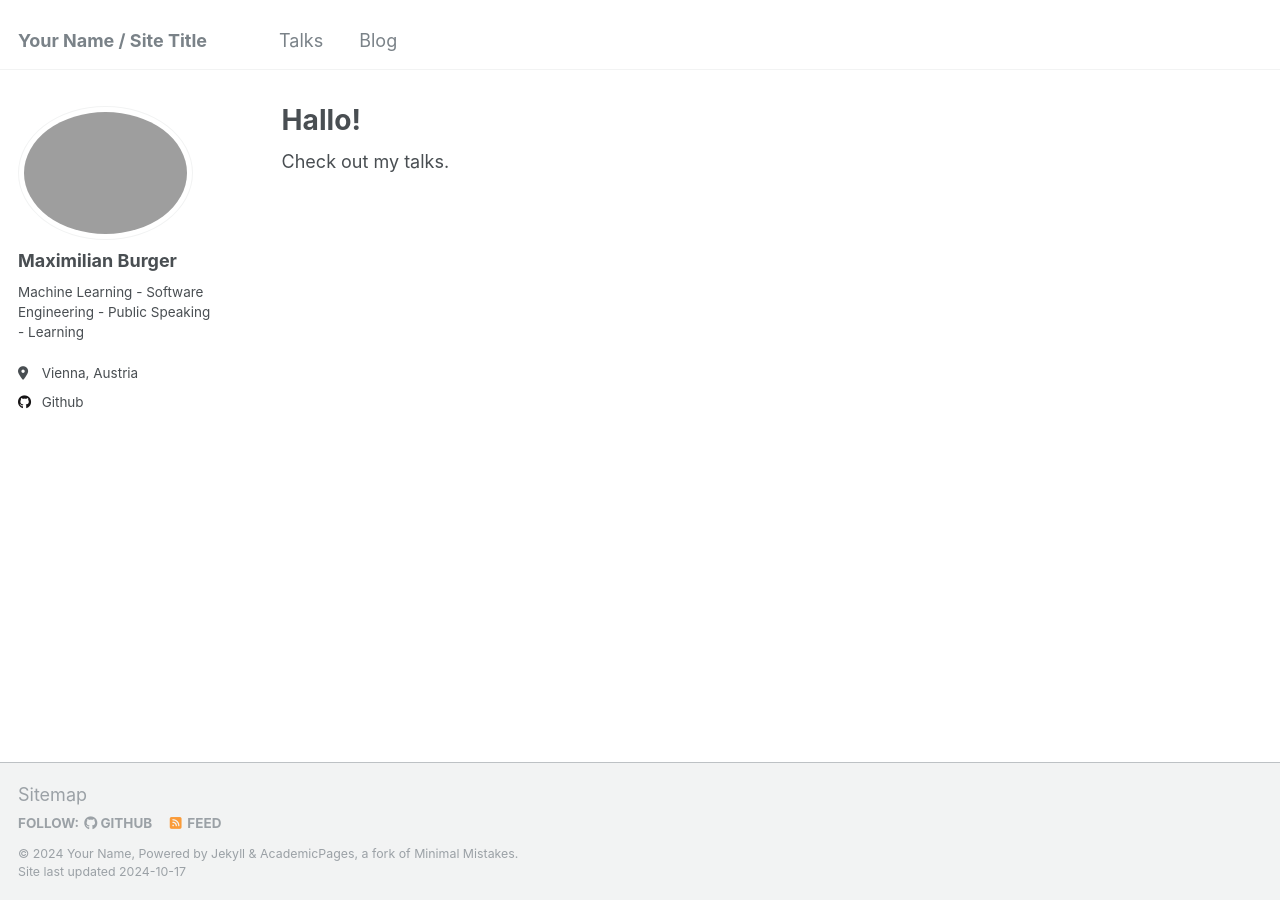
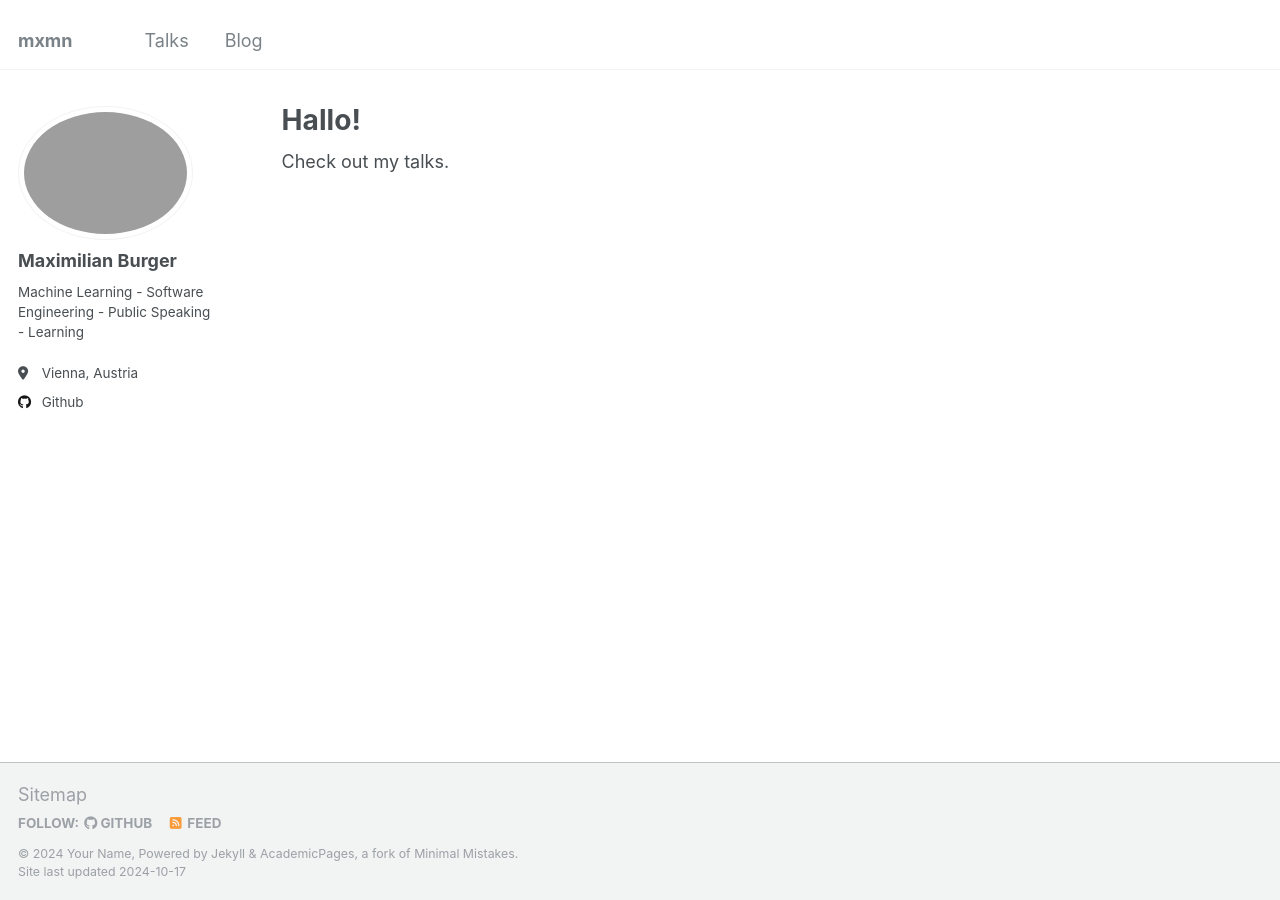
Before and after one commit to mx-mn/mx-mn.github.io, a Jekyll site: the page built from _pages/about.md, in a window 1280 px wide. Built offline with Jekyll 4.4.1, drawn with Linux system fonts in a browser that asks for light colours.

Commit message:
Update _config.yml

```diff
--- a/_config.yml
+++ b/_config.yml
@@ -8,7 +8,7 @@
 
 # Basic Site Settings
 locale                   : "en-US"
-title                    : "Your Name / Site Title"
+title                    : "mxmn"
 title_separator          : "-"
 name                     : &name "Your Name"
 description              : &description "Machine Learning - Software Engineering - Public Speaking - Learning"
```
